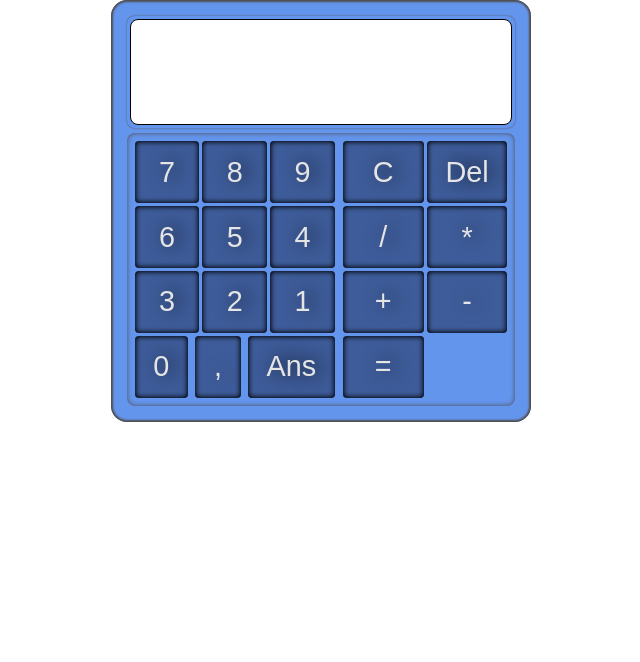
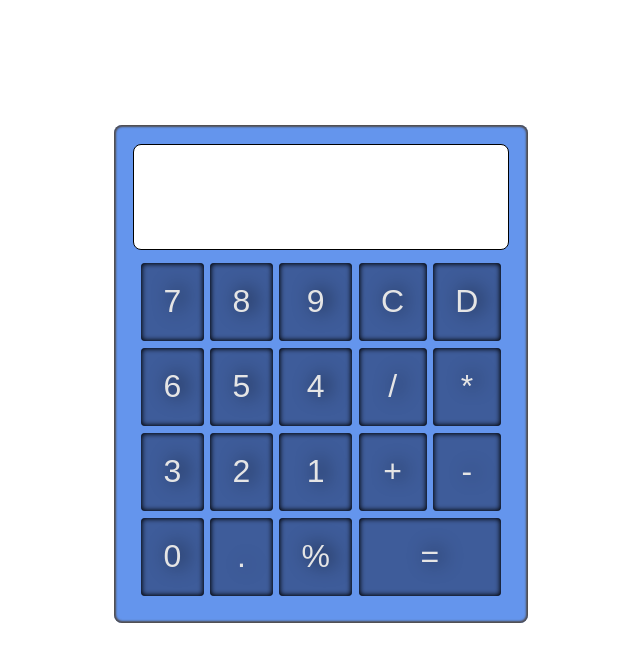
Before and after one commit to vusiSiya/Calculator-Project, a plain HTML site: page index.html in a window 1280 px wide. Shown: the whole page, without its empty margins (319-959 px from the left). Drawn offline with Linux system fonts and the light colour scheme.

Commit message:
grid miracle and rendering buttons faster!

```diff
--- a/index.css
+++ b/index.css
@@ -2,64 +2,36 @@ html, body{
     margin: 0px;
 }
 
-div.calculator{
+main {
+    display: grid;
+    grid-template-rows: repeat(6, 1fr);
+    grid-template-columns: repeat(3,1fr);
+}
+
+.calculator{
+	grid-column: 2/-2;
+	grid-row: 2/6;
 	display: grid;
 	gap: 0.3em;
-	justify-content: center;
-	padding: 1em;
-	/* background-color: #899b7e; */
+	padding: 1.2em;
 	background-color: cornflowerblue;
+	border-radius: .5rem;
+	border: none;
 	margin: auto;
-	width: fit-content;
-	border-radius: 1rem;
-	border: none;
 	box-shadow: inset 0px 0px 2px 2px #514c4c;
-}
-
-div.numbers-and-operators{
-    display: flex;
-    gap: 0.3em;
-    margin: auto;
-    width: fit-content;
-    flex-direction: row;
-    /* background-color: #c4b4cb; */
-    padding: 0.4em;
-    border-radius: 0.5rem;
-    box-shadow: inset 0px 0px 5px 0px #514c4c;
-}
-div.sign{
-    display: grid;
-    grid-template-columns: repeat(2,1fr);
-    margin: 0px;
-}
-
-div.number-btns {
-	display: grid;
-	grid-template-columns: repeat(3, 2fr);
 }
 
 button {
 	margin: 0.1rem;
 	width: auto;
-	padding: 0.5em 0.65em;
-	font-size: 1.8rem;
+	padding: .65em .7em;
+	font-size: 2rem;
 	background-color: #3e5c9a;
 	border-radius: 0.25rem;
 	border: none;
 	color: #e5e5e5;
 	text-shadow: 5px -1px 20px black;
 	box-shadow: inset 0px 0px 5px 1px black;
-}
-
-#del-all-btn, #del-btn{
-	padding: 0.5rem;
-	font-size: 1rem;
-}
-.buttons-operators,.buttons-numbers {
-
-	width: auto;
-	display: flex;
-	flex-direction: column;
 }
 
 input {
@@ -73,26 +45,6 @@ input {
 	border-radius: inherit;
 }
 
-.div--input {
-	margin: auto;
-}
-
-main.calculator {
-	display: flex;
-	justify-items:center;
-	justify-content: space-evenly;
-	flex-direction: column;
-	width: fit-content;
-	margin: auto;
-}
-
-.recieve-input {
-	display: grid;
-	padding: 0.2em;
-	border-radius: 0.5rem;
-	/* background-color: #938383; */
-	box-shadow: 0px 0px 2px 0px #514c4c;
-}
 
 p.answer-El {
 	margin: 0px;
@@ -102,19 +54,12 @@ p.answer-El {
 	width: auto;
 }
 
-.operator-btns {
+.all--buttons {
+	padding: 0.4em;
+	border-radius: 0.5rem;
 	display: grid;
-	grid-template-columns: repeat(2,1fr);
-	grid-row-start: 1fr;
-}
-
-
-
-
-.all--buttons {
-	/* background-color: #464665; */
-	/* padding: 0.4em; */
-	/* border-radius: 0.5rem; */
+	gap: .2em;
+	grid-template-columns: repeat(5,auto);
 }
 
 button:hover {text-shadow: none;box-shadow: none;}
--- a/index.html
+++ b/index.html
@@ -1,31 +1,18 @@
 <!DOCTYPE html>
-<html>
+<html lang="en">
 <head>
+    <meta charset="UTF-8" />
+    <meta name="viewport" content="width=device-width, initial-scale=1.0" />
+    <link rel="stylesheet" href="index.css" />
     <title>calculator</title>
-    <link rel="stylesheet" href="index.css" />
 </head>
 <body>
-    <div class="calculator">
-        <div class="recieve-input">
+    <main>
+        <section class="calculator">
             <input class="input-El" type="text" name="input-field" />
-        </div>
-        <div class="all--buttons">
-            <div class="numbers-and-operators">
-                <div class="num-container">
-                    <div class="number-btns"></div>
-                    <button>0</button>
-                    <button>,</button>
-                    <button>Ans</button>
-                </div>
-                <div class="sign-container">
-                    <div class="operator-btns">
-                        <button id="cancel-All">C</button>
-                        <button id="cancel-Butn">Del</button>
-                    </div>
-                </div>
-            </div>
-            <script src="index.js"></script>
-        </div>
-     </div>
+            <section class="all--buttons"></section>
+        </section>
+    </main>
+    <script src="index.js"></script>
 </body>
 </html>
--- a/index.js
+++ b/index.js
@@ -1,7 +1,9 @@
 const inputEl = document.querySelector(".input-El");
 const answerEl = document.querySelector(".answer-El");
 const numberBtns = document.querySelector(".number-btns");
+
 const operatorBtns = document.querySelector(".operator-btns");
+const btnsSection = document.querySelector(".all--buttons");
 let operatorIsClicked = false;
 let equalBtnPressed = false;
 let showAnswer = false;
@@ -11,7 +13,7 @@ let secondNum;
 let operator;
 let className;
 
-renderBtnElements(numberBtns,operatorBtns);
+renderBtnElements(numberBtns, operatorBtns);
 
 document.addEventListener("click", (e)=>{
     const {className, textContent} = e.target;
@@ -24,20 +26,27 @@ document.addEventListener("click", (e)=>{
         /*equalBtnPressed = operator === "=" ? !equalBtnPressed : equalBtnPressed;
 		return inputEl.value = getAnswer();*/
     }
-	operatorIsClicked && (currentNum == "" || value != operator) ?
-		secondNum = currentNum * 1
-		:
-		firstNum = currentNum * 1;
+    operatorIsClicked && (currentNum == "" || value != operator) ? secondNum = currentNum * 1 : firstNum = currentNum * 1;
     inputEl.value = (secondNum) ? getAnswer(operator) : currentNum;
-});
+}
+);
 
-function renderBtnElements(_numberBtns,_operatorBtns) {
+function renderBtnElements(_numberBtns, _operatorBtns) {
+	// #new approach!! #new way!! #faster!
+    const characters = createArray("789CD654/*321+-0.%=");
+    btnsSection.innerHTML = characters.reduce((acc,char)=>{
+        return acc + `<button type="text" >${char}</button>`
+    }, "");
+	btnsSection.children[characters.indexOf("=")].style = "grid-column: -3/-1";
+
+    /*
 	const numbers = createArray("789654321");
 	const operators = createArray("/*+-=");
 	const numbersFragment = appendChildren(elementsArray(numbers, "num"));
 	const operatorsFragment = appendChildren(elementsArray(operators, "sign"));
 	_numberBtns.appendChild(numbersFragment);
 	_operatorBtns.appendChild(operatorsFragment);
+	*/
 }
 function createArray(_string) {
     let newArray = [];
@@ -51,7 +60,8 @@ function elementsArray(_array, _className) {
     const elements = _array.map((arrayEl,i)=>{
         let newElement = createEl("button", _className, arrayEl);
         return newElement;
-	})
+    }
+    )
     return elements;
 }
 
@@ -64,7 +74,7 @@ function createEl(_el, _className, _text) {
 
 function appendChildren(_elementsArray) {
     let fragment = document.createDocumentFragment();
-	_elementsArray.forEach(el => fragment.appendChild(el));
+    _elementsArray.forEach(el=>fragment.appendChild(el));
     return fragment;
 }
 
```
Lines whose indentation alone changed are shown as unchanged.
